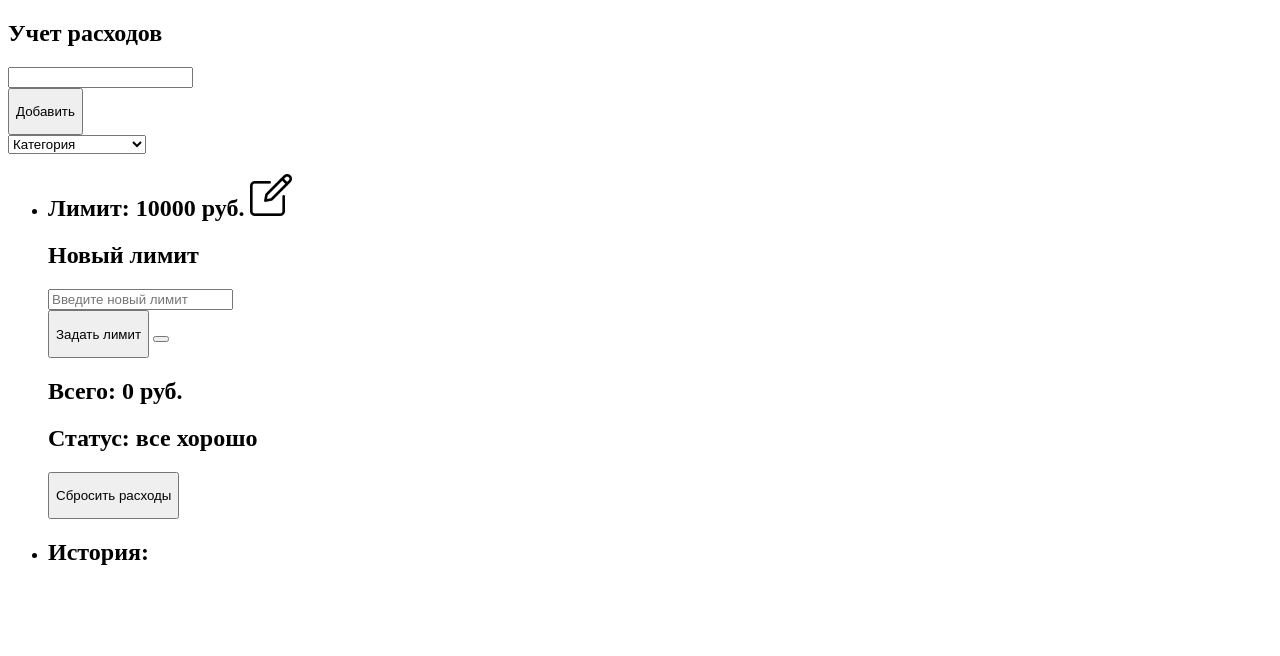
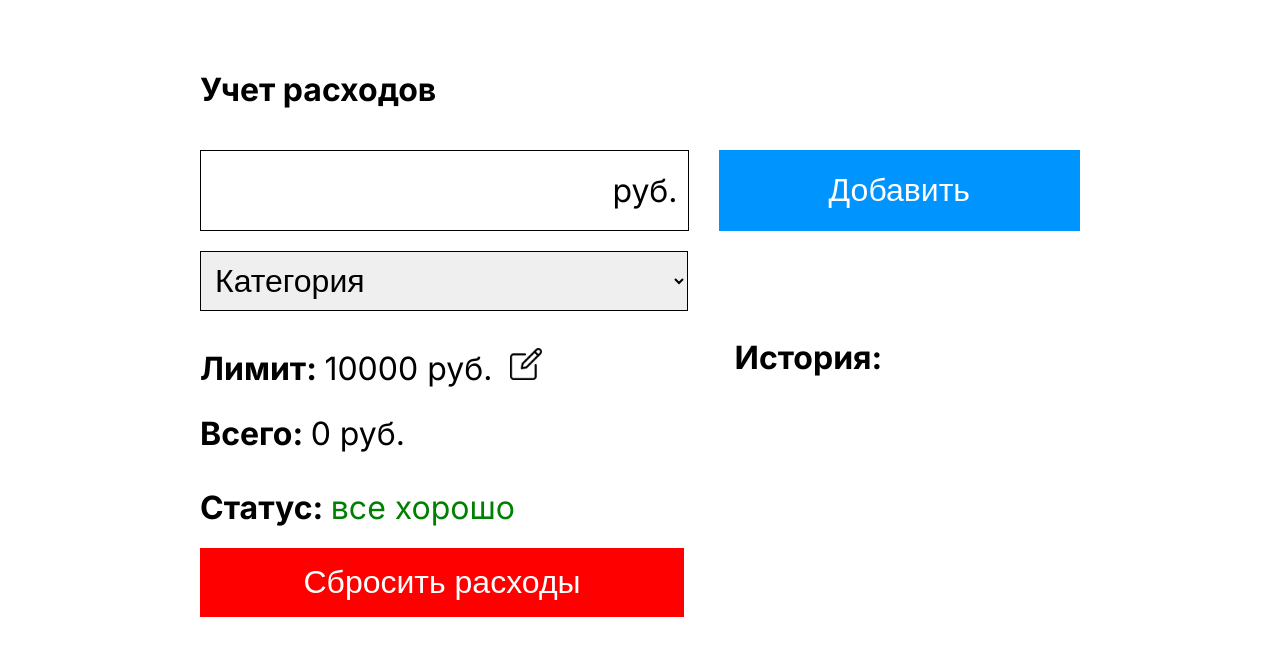
Before and after one commit to kristinavyrina/Expenses_App, a plain HTML site: page index.html in a window 1280 px wide. Drawn offline with Linux system fonts and the light colour scheme; the site is published under a folder, as on GitHub Pages, so addresses that start at the root find nothing.

Commit message:
Update index.html

```diff
--- a/index.html
+++ b/index.html
@@ -12,8 +12,8 @@
     />
 
     <title>Expenses App</title>
-    <link rel="stylesheet" href="/styles/index.css" />
-    <link rel="stylesheet" href="/styles/reset.css" />
+    <link rel="stylesheet" href="./styles/index.css"/>
+    <link rel="stylesheet" href="./styles/reset.css" />
   </head>
   <body>
     <section class="expenses-app">
```
